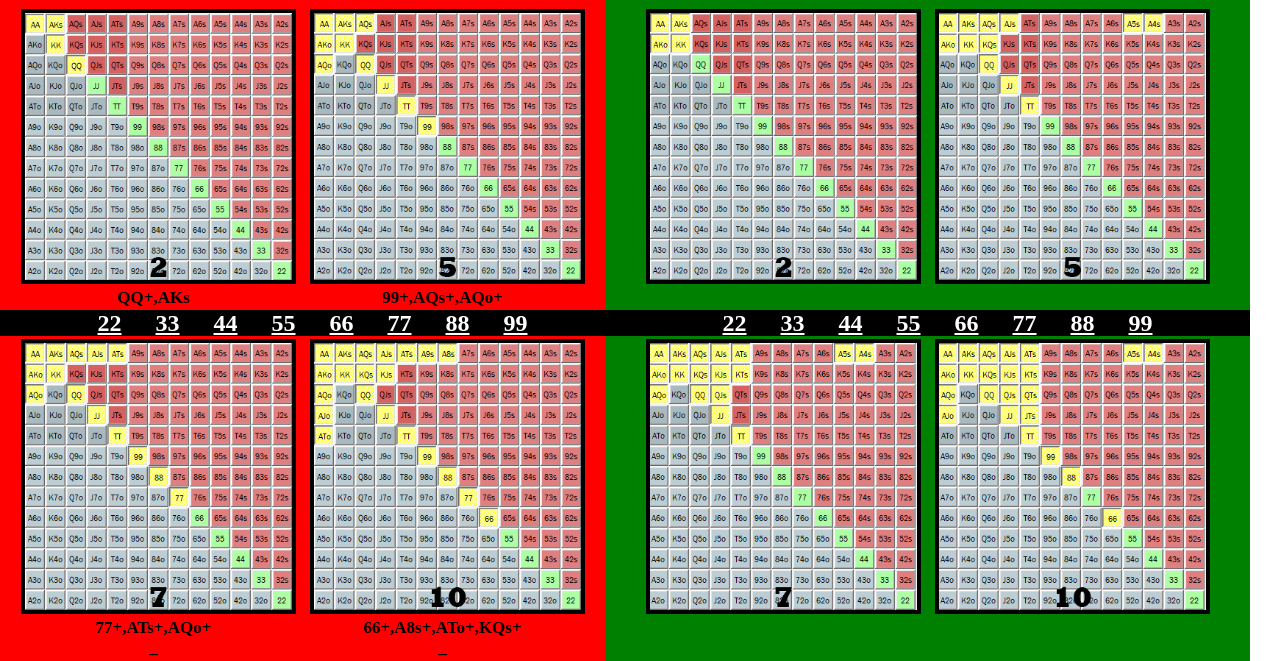
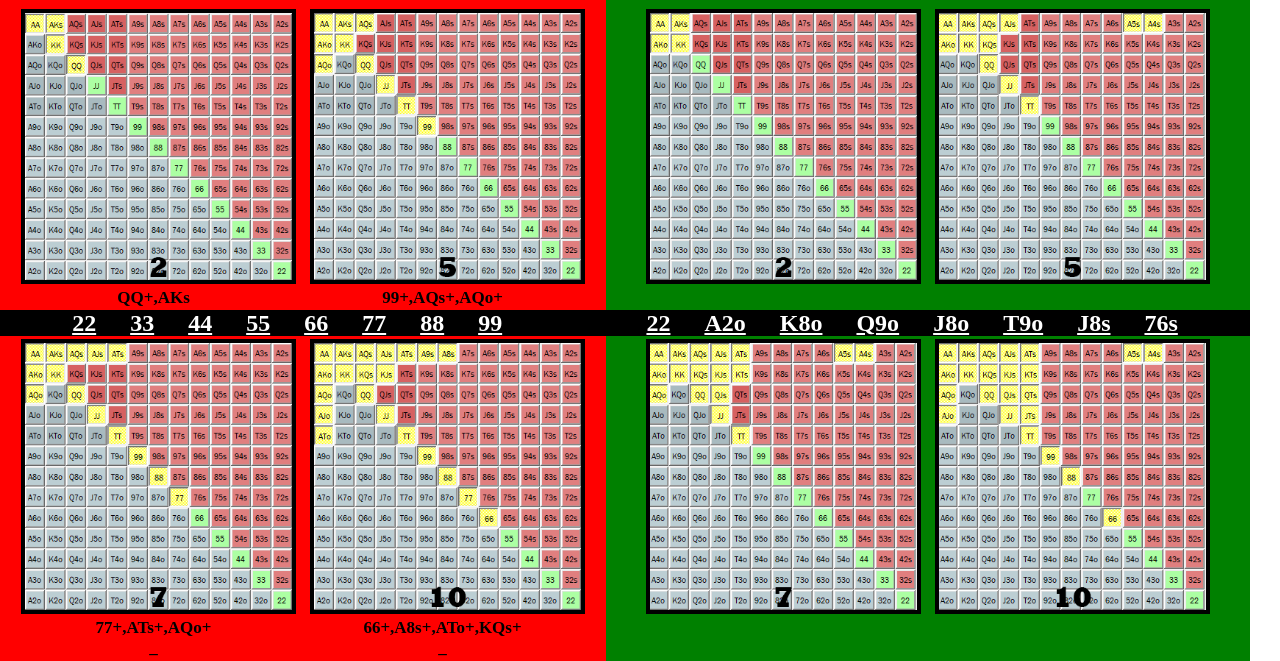
Before and after one commit to veloblank/sng_ranges, a plain HTML site: page index.html in a window 1280 px wide. Shown: the part 60-721 px from the top of the page. Drawn offline with Linux system fonts and the light colour scheme.

Commit message:
Initial jump test to img.

```diff
--- a/index.html
+++ b/index.html
@@ -11,7 +11,7 @@
 			<h1>Push/Call Ranges</h1>
 			<div class="jump-nav">
 				<div class="left">
-					<a href="#range7">22</a>
+					<a href="#range1">22</a>
 					<a href="#range7">33</a>
 					<a href="#range7">44</a>
 					<a href="#range7">55</a>
@@ -22,13 +22,13 @@
 				</div>
 				<div class="right">
 					<a href="#range7">22</a>
-					<a href="#range7">33</a>
-					<a href="#range7">44</a>
-					<a href="#range7">55</a>
-					<a href="#range7">66</a>
-					<a href="#range7">77</a>
-					<a href="#range7">88</a>
-					<a href="#range7">99</a>
+					<a href="#range7">A2o</a>
+					<a href="#range7">K8o</a>
+					<a href="#range7">Q9o</a>
+					<a href="#range7">J8o</a>
+					<a href="#range7">T9o</a>
+					<a href="#range7">J8s</a>
+					<a href="#range7">76s</a>
 				</div>
 			</div>
 			<div class="ranges">
@@ -89,7 +89,7 @@
 						<div class="range-description">33+,A2s+,A2o+,K8s+,K9o+,Q9s+</div>
 						<div class="extra">QJo,JTs</div>
 					</div>
-					<div class="range">
+					<div class="range" id="range1">
 						<img src="./img/call_30.png" <br />
 						<div class="range-description">22+,A2s+,A2o+,K6s+,K8o+,Q9s+</div>
 						<div class="extra">QTo+,JTs</div>
```
